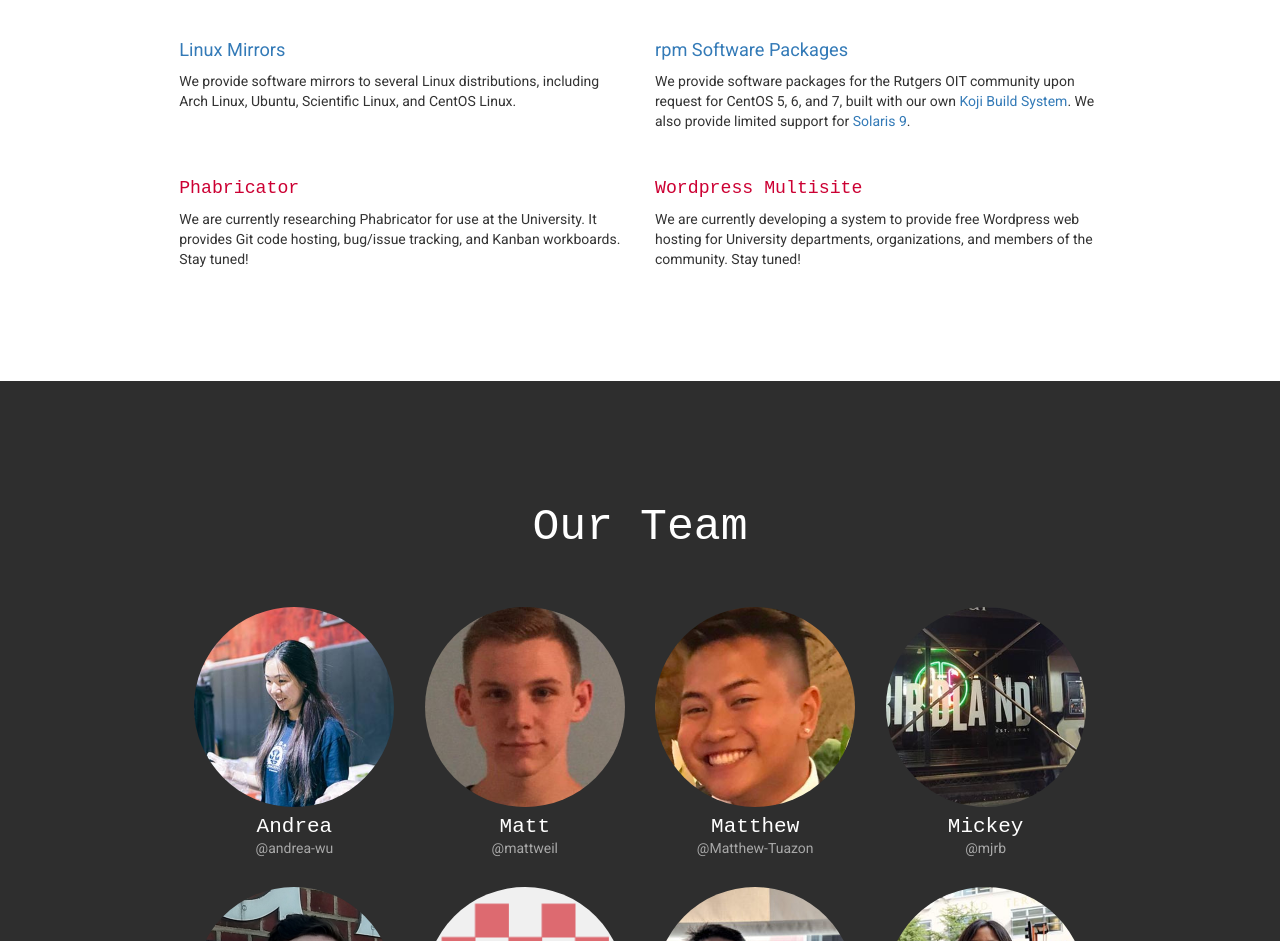
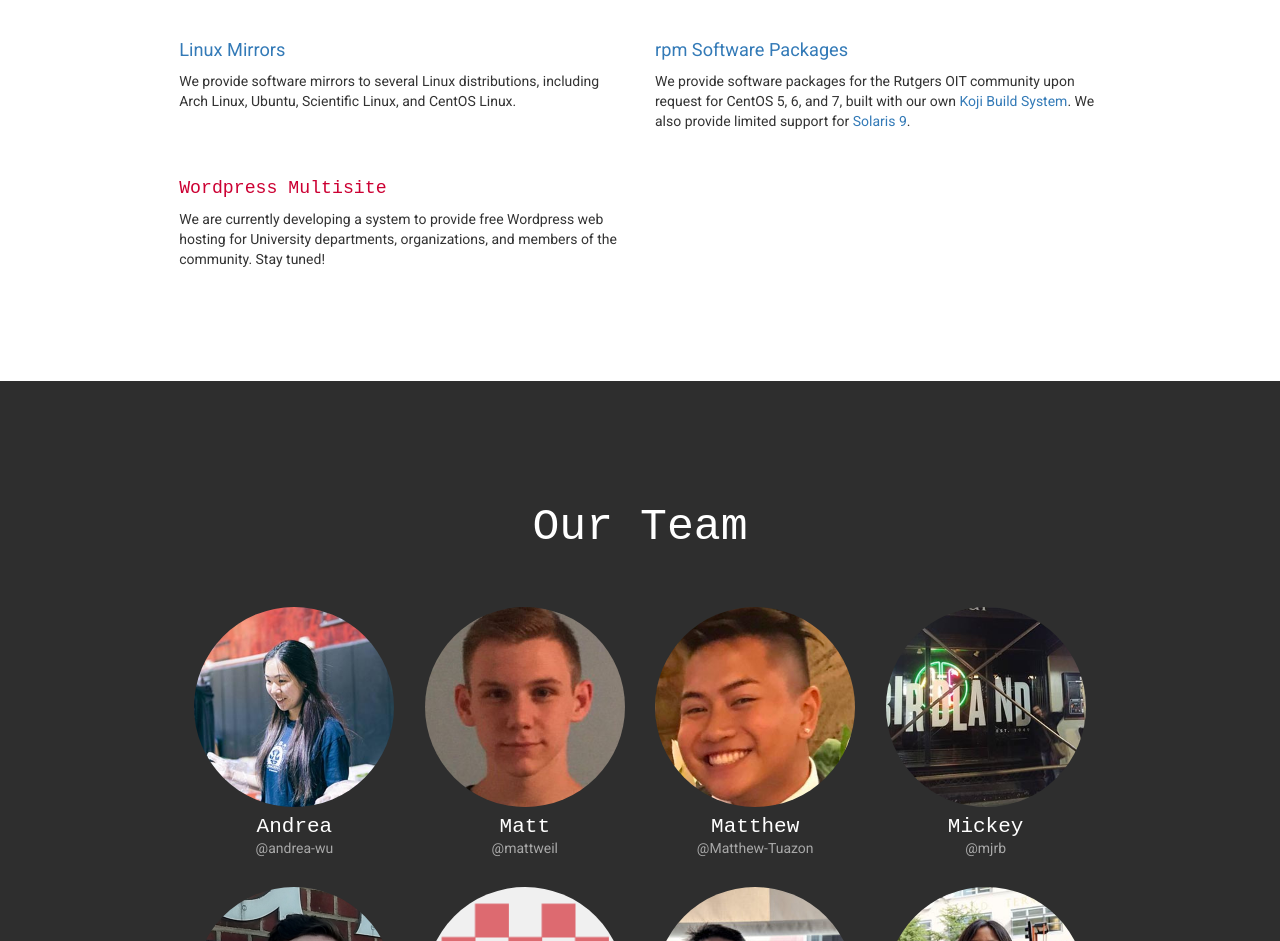
Before and after one commit to oss/oss.github.io, a plain HTML site: page index.html in a window 1280 px wide. Shown: the part 1427-2368 px from the top of the page. Drawn offline with nearby package versions, Linux system fonts and the light colour scheme.

Commit message:
remove phab offering

```diff
--- a/index.html
+++ b/index.html
@@ -100,12 +100,6 @@
       </div>
     </div>
     <div class="row">
-      <div class="col-sm-6 col-xs-12">
-        <h4>Phabricator</h4>
-        <p>We are currently researching Phabricator for use at the
-        University. It provides Git code hosting, bug/issue tracking, and
-        Kanban workboards. Stay tuned!</p>
-      </div>
       <div class="col-sm-6 col-xs-12">
         <h4>Wordpress Multisite</h4>
         <p>We are currently developing a system to provide free Wordpress
```
